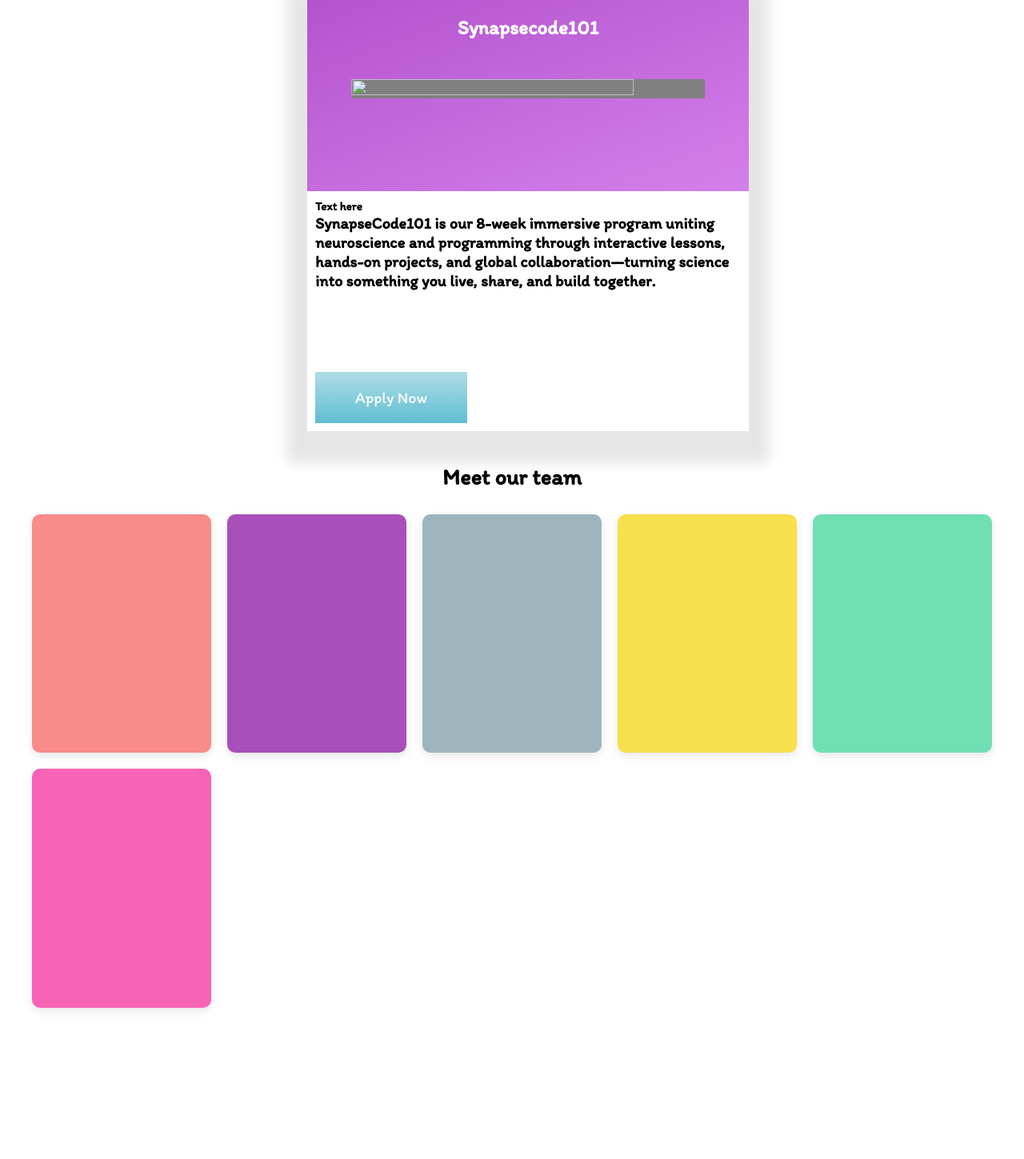
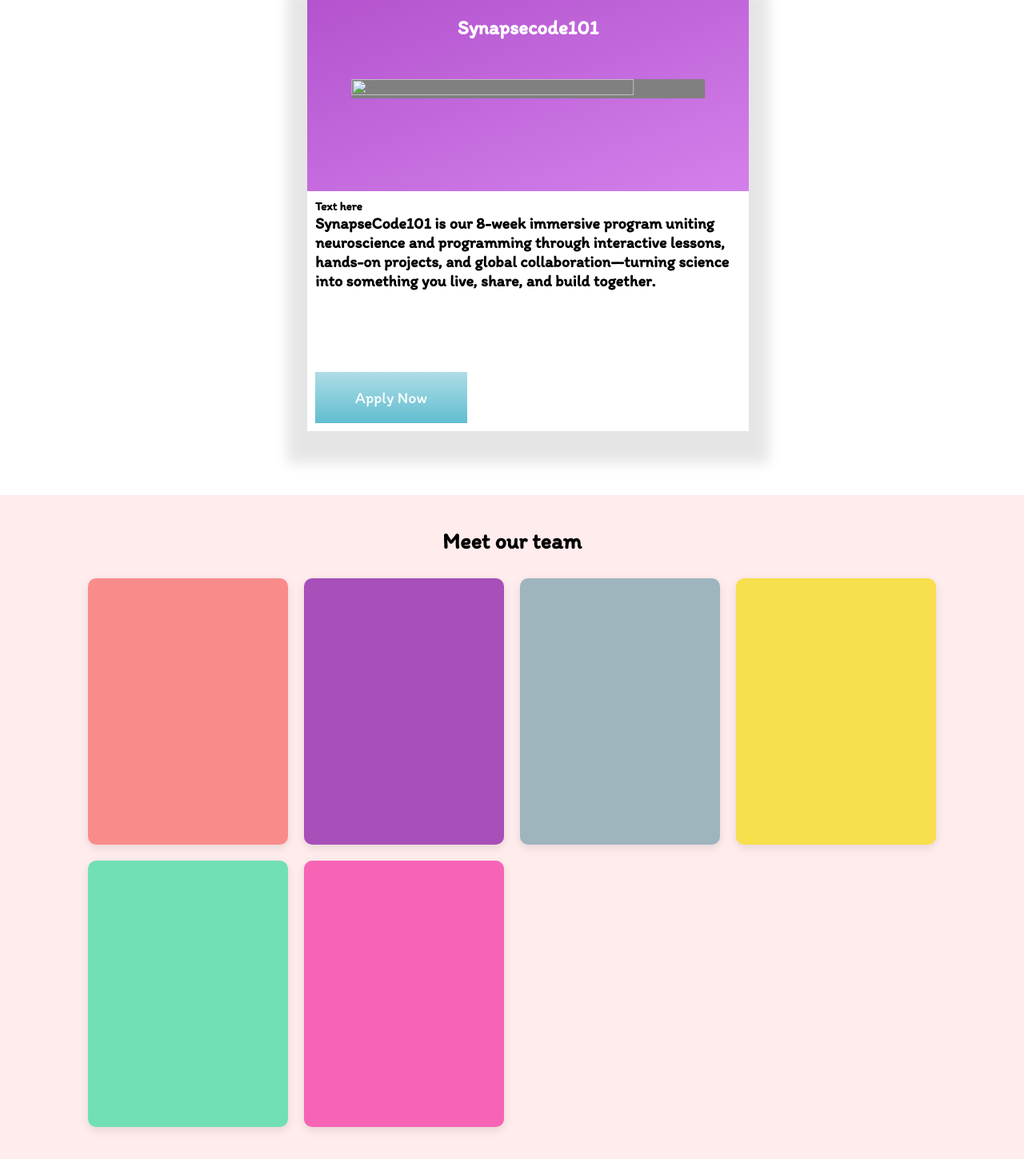
Before and after one commit to sabuka-dumbo/Synapsecode, a Django app: page / in a window 1280 px wide. Shown: the part 1156-2605 px from the top of the page at 80% size. Before the commit the page ends 2420 px from the top, so only its background shows below. Run offline with Django 5.2, Linux system fonts and the light colour scheme.

Commit message:
Aug 12, 2025, 12:38 PM

```diff
--- a/synapsecode/synapsecode101/static/css/styles.css
+++ b/synapsecode/synapsecode101/static/css/styles.css
@@ -332,10 +332,13 @@ h3 {
     background: linear-gradient(180deg, #AFDCE5, #60BED1);
 }
 
+/* Section styling */
 .team-section {
     text-align: center;
     font-family: "Itim", sans-serif;
     padding: 40px;
+    background-color: #FFECEC; /* light background */
+    margin-top: 80px;
 }
 
 .team-section h2 {
@@ -343,16 +346,19 @@ h3 {
     margin-bottom: 30px;
 }
 
+/* Grid container */
 .team-grid {
     display: grid;
-    grid-template-columns: repeat(auto-fit, minmax(200px, 1fr));
+    grid-template-columns: repeat(auto-fit, minmax(200px, 250px));
     gap: 20px;
+    justify-content: center; /* Centers the items horizontally */
     max-width: 1200px;
     margin: 0 auto;
 }
 
+/* Card styling */
 .team-card {
-    aspect-ratio: 3/4;
+    aspect-ratio: 3 / 4;
     border-radius: 10px;
     box-shadow: 0 4px 12px rgba(0,0,0,0.1);
     transition: transform 0.3s ease, box-shadow 0.3s ease;
```
